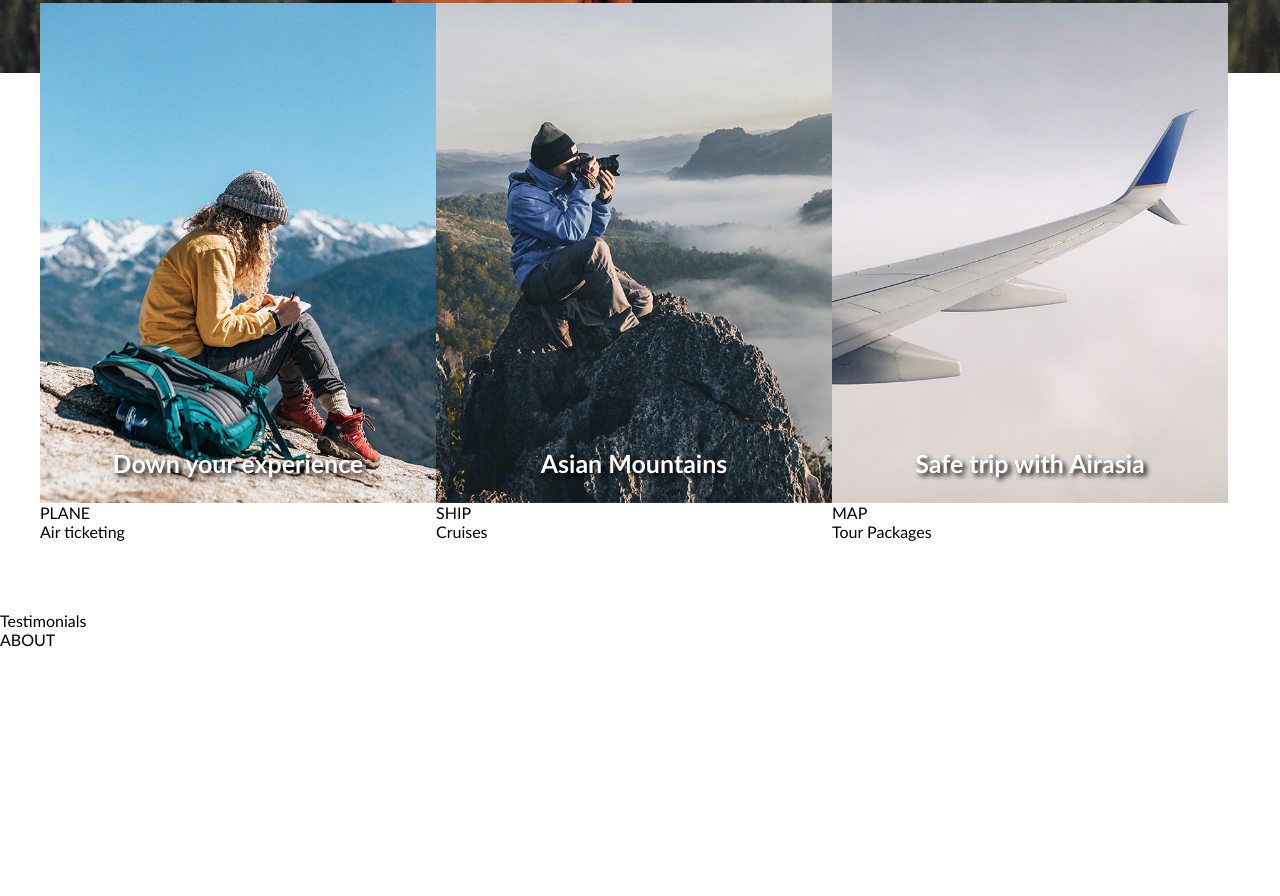
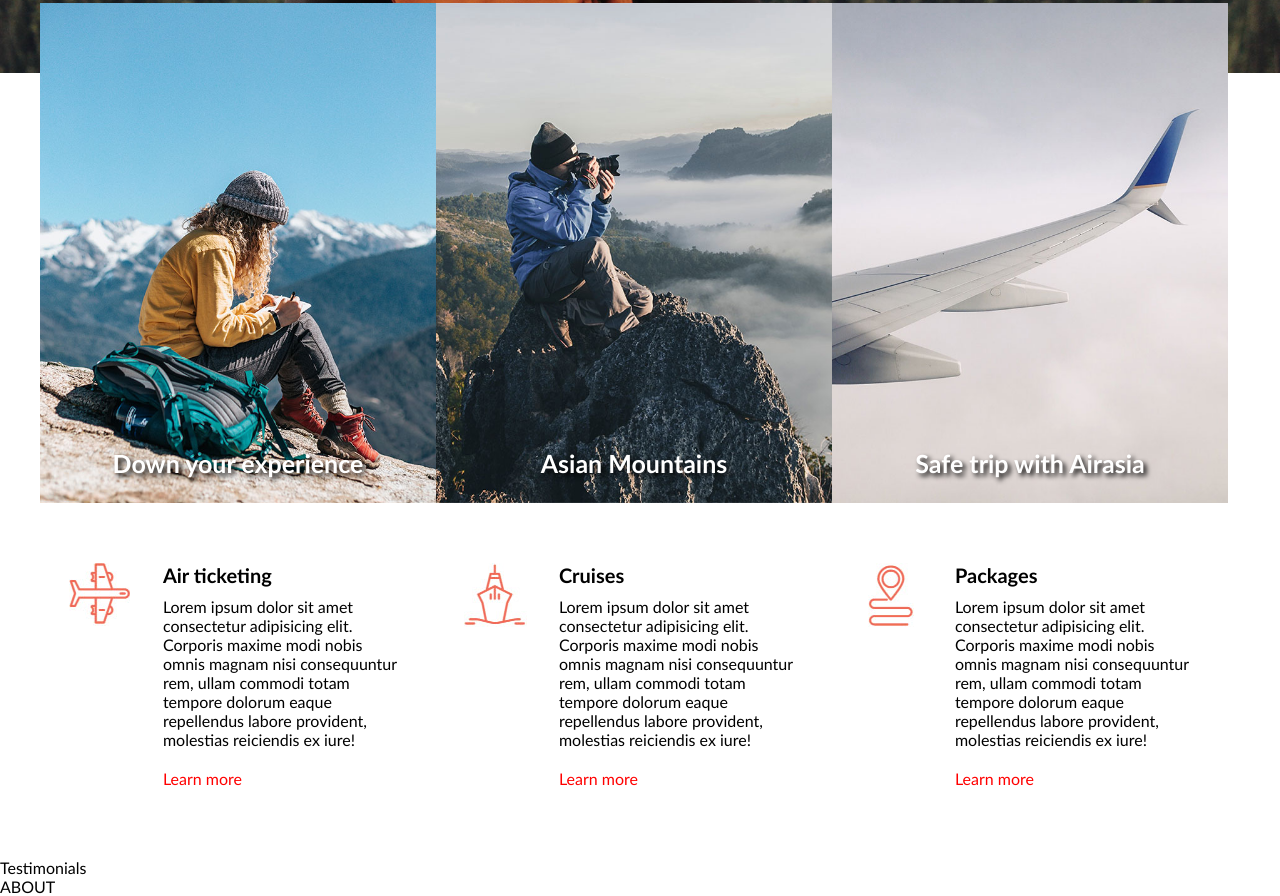
Before and after one commit to Ramunas-Bkr/Keliaujantiems-eu, a plain HTML site: page index.html in a window 1280 px wide. Shown: the part 787-1683 px from the top of the page. Before the commit the page ends 1436 px from the top, so only its background shows below. Drawn offline with Linux system fonts and the light colour scheme.

Commit message:
Main done

```diff
--- a/css/style.css
+++ b/css/style.css
@@ -118,9 +118,32 @@ main {
         text-align: center;
         color: #fff;
         font-size: 25px;
-        /* margin-top: 440px; */
         position: absolute;
         bottom: 25px;
-        /* vertical-align: text-bottom; */
         text-shadow: 3px 3px 5px black;
     }
+        main  .img-left {
+            display: inline-block;
+            width: 30%;
+            text-align: center;
+            margin-top: 60px;
+        }
+        main  .img-right {
+            display: inline-block;
+            width: 60%;
+        }
+        main h4 {
+            display: inline-block;
+            margin-top: 60px;
+            font-size: 20px;
+        }
+        main p {
+            display: inline-block;
+            margin-top: 10px;
+        }
+        main a {
+            display: inline-block;
+            margin-top: 20px;
+            color: red;
+            text-decoration: none;
+        }
--- a/index.html
+++ b/index.html
@@ -39,33 +39,39 @@
         <div class="img1">
             <h3>Down your experience</h3>
         </div>
-            <div class="img1-left">
-                PLANE
+        <div class="img-left">
+            <img src="./img/Plane-icon.jpg" alt="Plane">
         </div>
-            <div class="img1-right">
-                Air ticketing
+        <div class="img-right">
+            <h4>Air ticketing</h4>
+            <p>Lorem ipsum dolor sit amet consectetur adipisicing elit. Corporis maxime modi nobis omnis magnam nisi consequuntur rem, ullam commodi totam tempore dolorum eaque repellendus labore provident, molestias reiciendis ex iure!</p>
+            <a href="#" target="_blank">Learn more</a>
         </div>
     </div>
     <div class="container2">
         <div class="img2">
             <h3>Asian Mountains</h3>
         </div>
-            <div class="img2-left">
-                SHIP
+        <div class="img-left">
+            <img src="./img/ship-icon.jpg" alt="Ship">
         </div>
-            <div class="img2-right">
-                Cruises
+        <div class="img-right">
+            <h4>Cruises</h4>
+            <p>Lorem ipsum dolor sit amet consectetur adipisicing elit. Corporis maxime modi nobis omnis magnam nisi consequuntur rem, ullam commodi totam tempore dolorum eaque repellendus labore provident, molestias reiciendis ex iure!</p>
+            <a href="#" target="_blank">Learn more</a>
         </div>
     </div>
     <div class="container3">
         <div class="img3">
             <h3>Safe trip with Airasia</h3>
         </div>
-            <div class="img1-left">
-                MAP
+        <div class="img-left">
+            <img src="./img/3.jpg" alt="Map">
         </div>
-            <div class="img1-right">
-                Tour Packages
+        <div class="img-right">
+            <h4>Packages</h4>
+            <p>Lorem ipsum dolor sit amet consectetur adipisicing elit. Corporis maxime modi nobis omnis magnam nisi consequuntur rem, ullam commodi totam tempore dolorum eaque repellendus labore provident, molestias reiciendis ex iure!</p>
+            <a href="#" target="_blank">Learn more</a>
         </div>
     </div>
     </main>
```
Lines whose indentation alone changed are shown as unchanged.
